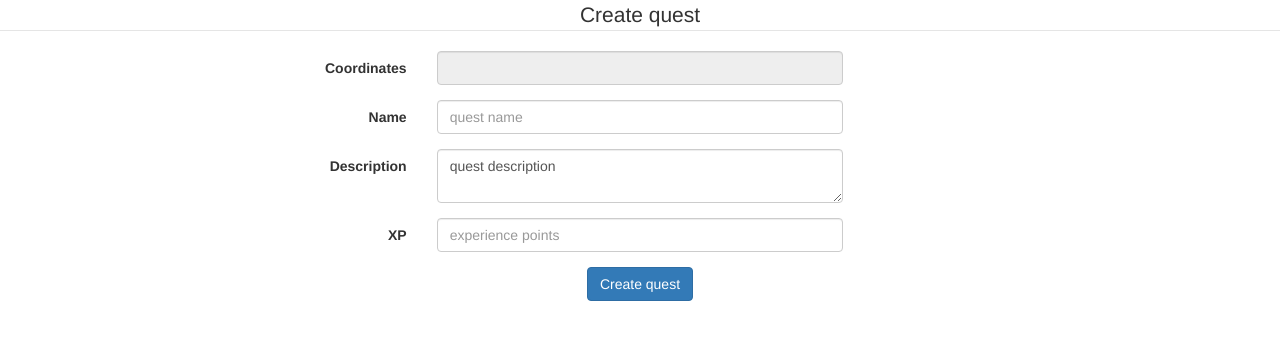
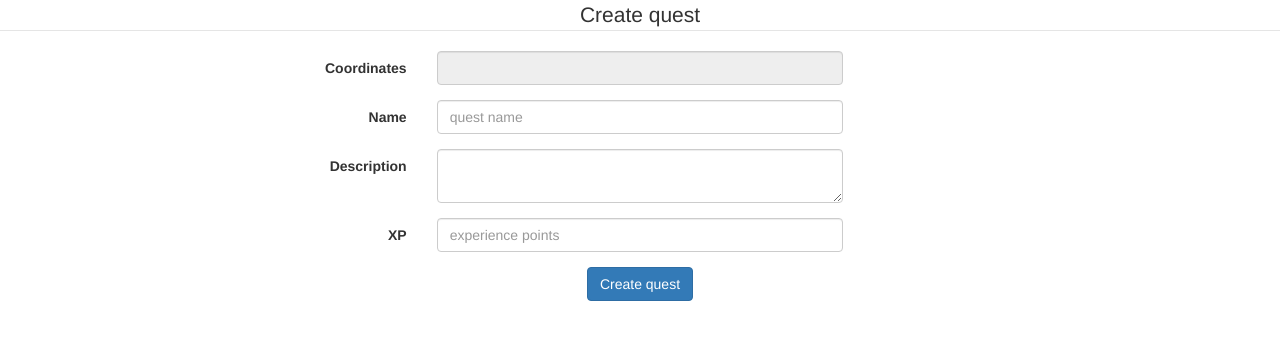
Before and after one commit to hornyakl/lamp-goc-server, a PHP site: page /templates/quest-create.phtml in a window 1280 px wide. Shown: the top 340 px of the page. Run offline with PHP 8.4, Linux system fonts and the light colour scheme; some libraries are stand-ins or nearby versions.

Commit message:
create text description remove

```diff
--- a/templates/quest-create.phtml
+++ b/templates/quest-create.phtml
@@ -31,7 +31,7 @@
         <div class="form-group">
             <label class="col-md-4 control-label" for="description">Description</label>
             <div class="col-md-4">
-                <textarea class="form-control" id="description" name="description">quest description</textarea>
+                <textarea class="form-control" id="description" name="description"></textarea>
             </div>
         </div>
 
```
